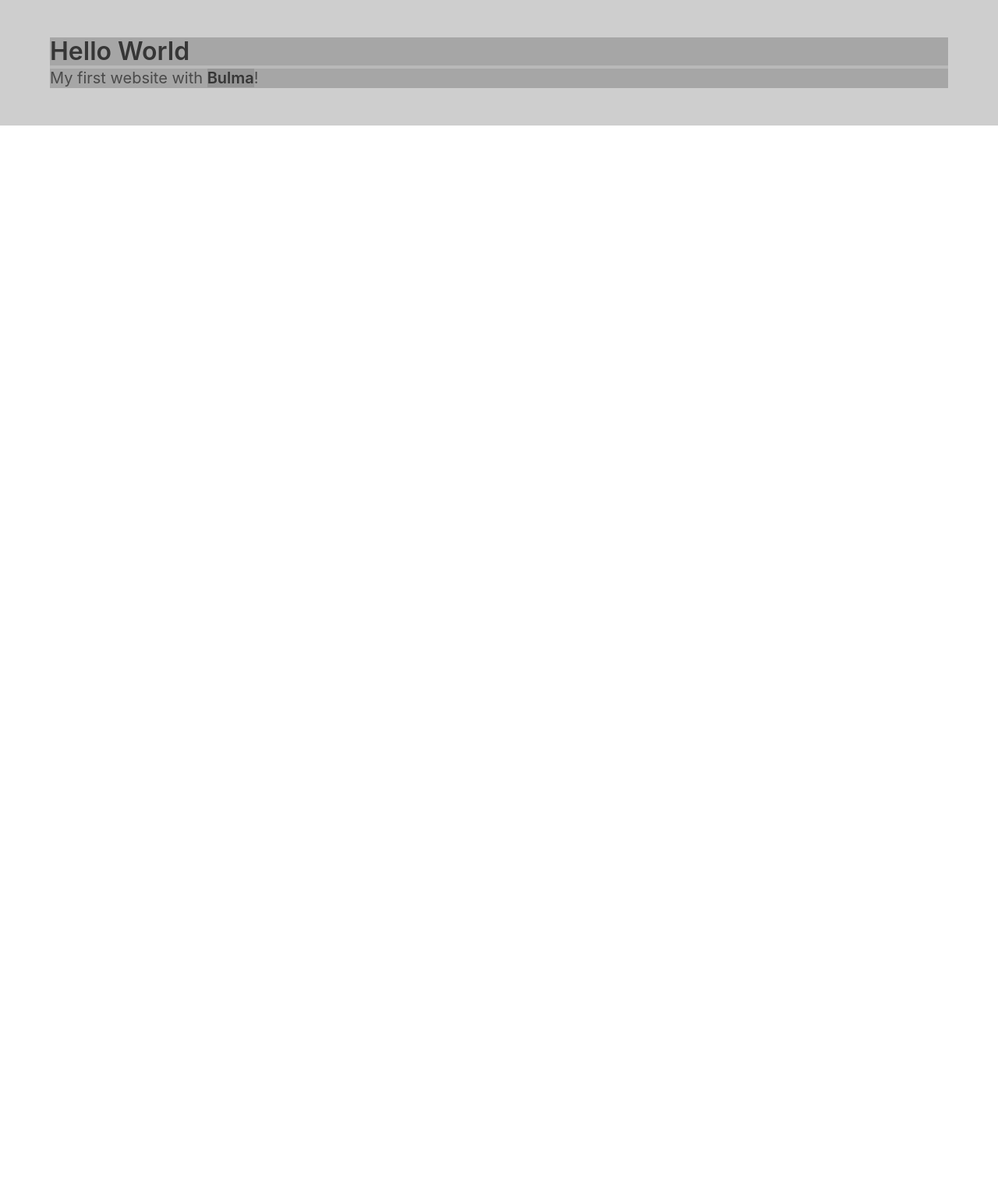
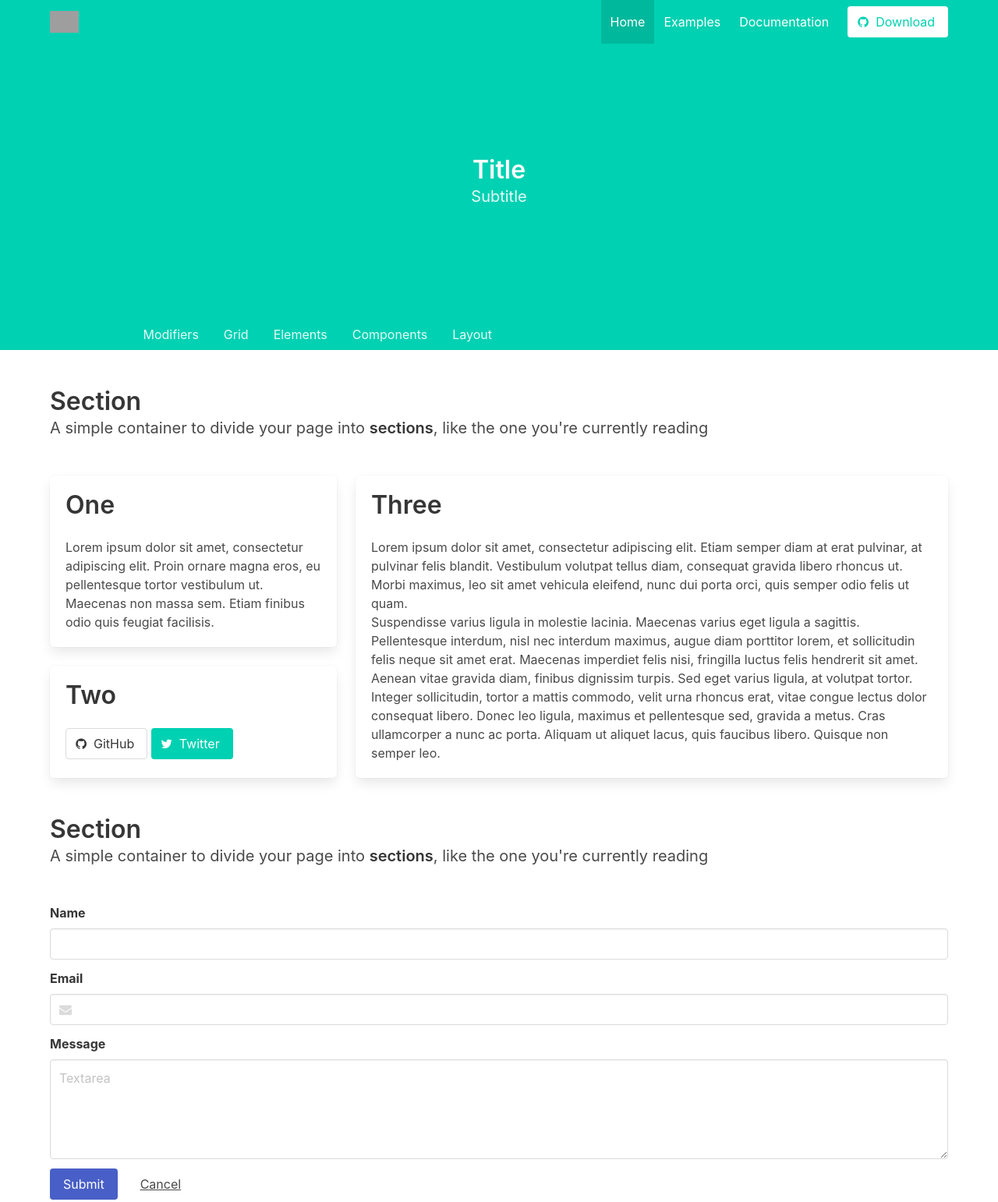
Before and after one commit to natalietate/bulma-fun, a plain HTML site: page public/index.html in a window 1280 px wide. Shown: the top 1542 px of the page at 78% size. Before the commit the page ends 800 px from the top, so only its background shows below. Drawn offline with nearby package versions, Linux system fonts and the light colour scheme; grey boxes are pictures that could not be loaded.

Commit message:
bulma skeleton

```diff
--- a/public/css/index.css
+++ b/public/css/index.css
@@ -1,5 +1,5 @@
 * {
     box-sizing: border-box;
     margin: 0;
-    background-color: rgba(0,0,0,0.1);
+    /*background-color: rgba(0,0,0,0.1);*/
   }
--- a/public/index.html
+++ b/public/index.html
@@ -10,16 +10,177 @@
     <link rel="stylesheet" href="https://cdnjs.cloudflare.com/ajax/libs/bulma/0.6.1/css/bulma.css">
   </head>
   <body>
-    <section class="section">
-        <div class="container">
+
+    <section class="hero is-primary is-medium">
+      <!-- Hero head: will stick at the top -->
+      <div class="hero-head">
+        <nav class="navbar is-primary">
+          <div class="container">
+            <div class="navbar-brand">
+              <a class="navbar-item">
+                <img src="https://bulma.io/images/bulma-type-white.png" alt="Logo">
+              </a>
+              <span class="navbar-burger burger" data-target="navbarMenuHeroA">
+                <span></span>
+                <span></span>
+                <span></span>
+              </span>
+            </div>
+            <div id="navbarMenuHeroA" class="navbar-menu">
+              <div class="navbar-end">
+                <a class="navbar-item is-active">
+                  Home
+                </a>
+                <a class="navbar-item">
+                  Examples
+                </a>
+                <a class="navbar-item">
+                  Documentation
+                </a>
+                <span class="navbar-item">
+                  <a class="button is-primary is-inverted">
+                    <span class="icon">
+                      <i class="fa fa-github"></i>
+                    </span>
+                    <span>Download</span>
+                  </a>
+                </span>
+              </div>
+            </div>
+          </div>
+        </nav>
+      </div>
+
+      <!-- Hero content: will be in the middle -->
+      <div class="hero-body">
+        <div class="container has-text-centered">
           <h1 class="title">
-            Hello World
+            Title
           </h1>
-          <p class="subtitle">
-            My first website with <strong>Bulma</strong>!
-          </p>
+          <h2 class="subtitle">
+            Subtitle
+          </h2>
         </div>
-      </section>
+      </div>
+
+      <!-- Hero footer: will stick at the bottom -->
+      <div class="hero-foot">
+        <nav class="tabs">
+          <div class="container">
+            <ul>
+              <li class="is-active"><a>Overview</a></li>
+              <li><a>Modifiers</a></li>
+              <li><a>Grid</a></li>
+              <li><a>Elements</a></li>
+              <li><a>Components</a></li>
+              <li><a>Layout</a></li>
+            </ul>
+          </div>
+        </nav>
+      </div>
+    </section>
+
+  <section class="section">
+    <div class="container">
+      <h1 class="title">Section</h1>
+      <h2 class="subtitle">
+        A simple container to divide your page into <strong>sections</strong>, like the one you're currently reading
+      </h2>
+    </div>
+  </section>
+<div class="container">
+  <div class="tile is-ancestor">
+  <div class="tile is-4 is-vertical is-parent">
+    <div class="tile is-child box">
+      <p class="title">One</p>
+      <p>Lorem ipsum dolor sit amet, consectetur adipiscing elit. Proin ornare magna eros, eu pellentesque tortor vestibulum ut. Maecenas non massa sem. Etiam finibus odio quis feugiat facilisis.</p>
+    </div>
+    <div class="tile is-child box">
+      <p class="title">Two</p>
+      <p class="field">
+      <a class="button">
+        <span class="icon">
+          <i class="fa fa-github"></i>
+        </span>
+        <span>GitHub</span>
+      </a>
+      <a class="button is-primary">
+        <span class="icon">
+          <i class="fa fa-twitter"></i>
+        </span>
+        <span>Twitter</span>
+         </a>
+
+    </div>
+  </div>
+  <div class="tile is-parent">
+    <div class="tile is-child box">
+      <p class="title">Three</p>
+      <p>Lorem ipsum dolor sit amet, consectetur adipiscing elit. Etiam semper diam at erat pulvinar, at pulvinar felis blandit. Vestibulum volutpat tellus diam, consequat gravida libero rhoncus ut. Morbi maximus, leo sit amet vehicula eleifend, nunc dui porta orci, quis semper odio felis ut quam.</p>
+      <p>Suspendisse varius ligula in molestie lacinia. Maecenas varius eget ligula a sagittis. Pellentesque interdum, nisl nec interdum maximus, augue diam porttitor lorem, et sollicitudin felis neque sit amet erat. Maecenas imperdiet felis nisi, fringilla luctus felis hendrerit sit amet. Aenean vitae gravida diam, finibus dignissim turpis. Sed eget varius ligula, at volutpat tortor.</p>
+      <p>Integer sollicitudin, tortor a mattis commodo, velit urna rhoncus erat, vitae congue lectus dolor consequat libero. Donec leo ligula, maximus et pellentesque sed, gravida a metus. Cras ullamcorper a nunc ac porta. Aliquam ut aliquet lacus, quis faucibus libero. Quisque non semper leo.</p>
+    </div>
+  </div>
+</div>
+</div>
+
+  <section class="section">
+    <div class="container">
+      <h1 class="title">Section</h1>
+      <h2 class="subtitle">
+        A simple container to divide your page into <strong>sections</strong>, like the one you're currently reading
+      </h2>
+    </div>
+  </section>
+
+  <div class="container">
+    <div class="field">
+  <label class="label">Name</label>
+  <div class="control">
+    <input class="input" type="text">
+  </div>
+</div>
+
+<div class="field">
+  <label class="label">Email</label>
+  <div class="control has-icons-left">
+    <input class="input" type="email">
+    <span class="icon is-small is-left">
+      <i class="fa fa-envelope"></i>
+    </span>
+  </div>
+</div>
+
+<div class="field">
+  <label class="label">Message</label>
+  <div class="control">
+    <textarea class="textarea" placeholder="Textarea"></textarea>
+  </div>
+</div>
+
+<div class="field is-grouped">
+  <div class="control">
+    <button class="button is-link">Submit</button>
+  </div>
+  <div class="control">
+    <button class="button is-text">Cancel</button>
+  </div>
+</div>
+  </div>
+
+  <br>
+
+  <footer class="footer">
+  <div class="container">
+    <div class="content has-text-centered">
+      <p>
+        <strong>Bulma</strong> by <a href="http://jgthms.com">Jeremy Thomas</a>. The source code is licensed
+        <a href="http://opensource.org/licenses/mit-license.php">MIT</a>. The website content
+        is licensed <a href="http://creativecommons.org/licenses/by-nc-sa/4.0/">CC BY NC SA 4.0</a>.
+      </p>
+    </div>
+  </div>
+</footer>
 
     <!-- JavaScripts -->
     <script src="js/index.js"></script>
```
